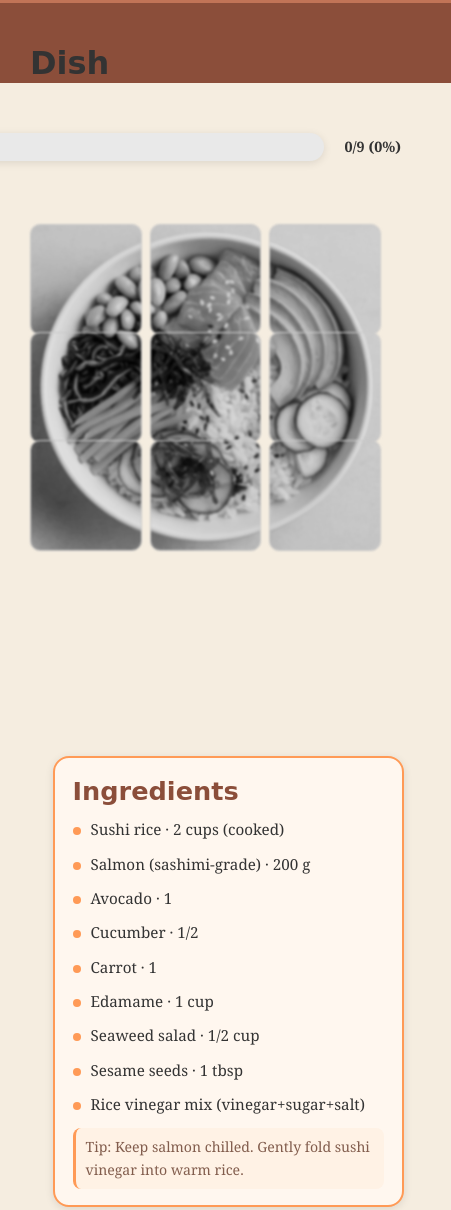
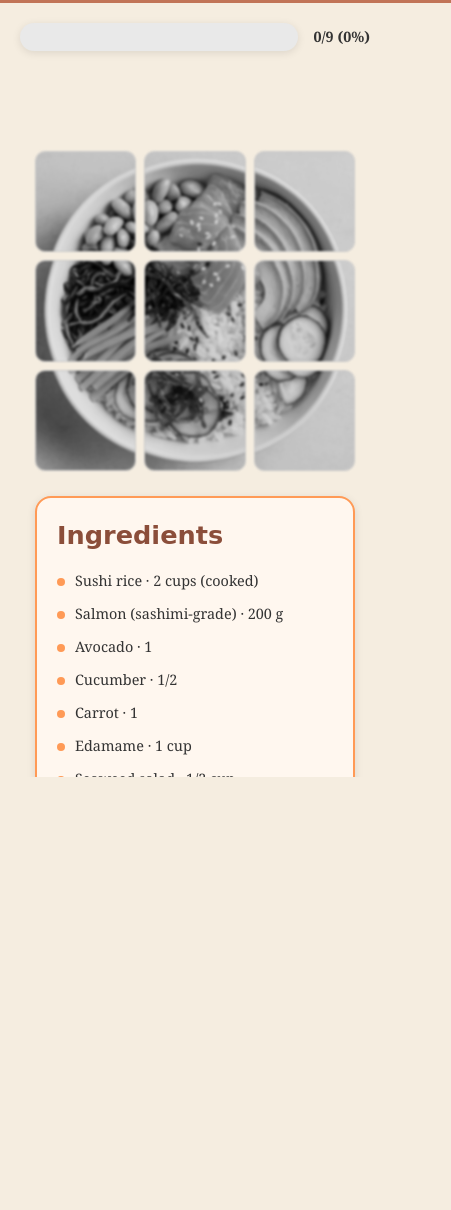
Before and after one commit to YanjieBu/3500-Design-Prototype, a plain HTML site: page mission.html in a window 390 px wide. Shown: the part 67-1277 px from the top of the page, 451 px wide, since content can reach past the window. After the commit the page ends 844 px from the top, so only its background shows below. Drawn offline with Linux system fonts and the light colour scheme.

Commit message:
Update mission.css

```diff
--- a/css/mission.css
+++ b/css/mission.css
@@ -1,6 +1,6 @@
 .mission-container {
     display: grid;
-    grid-template-columns: 420px 1fr;
+    grid-template-columns: minmax(280px, 320px) 1fr;
     height: 100vh;
     padding-top: 70px;
     background: var(--cream);
@@ -14,12 +14,16 @@
     display: flex;
     flex-direction: column;
     gap: 20px;
+    overflow-y: auto;
 }
 
 .mission-title {
     font-family: 'Brush Script MT', cursive;
     font-size: 2em;
     margin-bottom: 30px;
+    white-space: normal;
+    overflow-wrap: anywhere;
+    word-break: break-word;
 }
 
 .mission-list {
@@ -47,6 +51,7 @@
     border: 3px solid white;
     border-radius: 50%;
     transition: all 0.3s;
+    flex-shrink: 0;
 }
 
 .mission-item.completed .circle {
@@ -54,48 +59,47 @@
     border-color: var(--accent-orange);
 }
 
-/* 右侧拼图 */
+/* 右侧内容区域 */
 .mission-content {
     background: var(--cream);
     display: flex;
     flex-direction: column;
     align-items: center;
-    justify-content: center;
-    gap: 30px;
-    padding: 30px;
+    padding: 30px 20px;
+    overflow-y: auto;
+    position: relative;
 }
 
-/* 进度条 */
-.mission-content {
-  position: relative;           /* 新增：用于放置右上角的进度条 */
+/* 右上角进度条 */
+.progress-wrap {
+    position: absolute;
+    top: 20px;
+    right: 30px;
+    width: min(400px, 35vw);
+    display: grid;
+    grid-template-columns: 1fr auto;
+    gap: 15px;
     align-items: center;
-  justify-content: flex-start;  /* 原来是 center，改为靠上 */
-  padding-top: 90px;            /* 给进度条留出空间 */
+    z-index: 10;
 }
 
-/* 右上角小进度条容器 */
-.progress-wrap {
-  position: absolute;
-  top: 50px;
-  right: 50px;
-  width: 480px;                 /* 小尺寸 */
-  display: grid;
-  grid-template-columns: 1fr auto;
-  gap: 20px;
-  align-items: center;
-}
-
-/* 缩小进度条 */
 .progress-bar {
     width: 100%;
-  height: 28px;                 /* 更薄 */
+    height: 28px;
     background: #e9e9e9;
     border-radius: 999px;
     overflow: hidden;
     box-shadow: var(--shadow-light);
 }
 
-/* 进度数值 */
+.progress-fill {
+    height: 100%;
+    width: 0%;
+    background: var(--accent-orange);
+    transition: width 0.4s ease-in-out;
+    border-radius: 999px;
+}
+
 .progress-text {
     font-size: 0.9rem;
     color: var(--text-primary);
@@ -103,135 +107,88 @@
     white-space: nowrap;
 }
 
-/* 进度条内部填充（缺这个就看不到增长效果） */
-.progress-fill {
-  height: 100%;
-  width: 0%;                      /* 初始为 0 */
-  background: var(--accent-orange);
-  transition: width 0.4s ease-in-out;
-  border-radius: 999px;           /* 和外层圆角保持一致，避免两端方块感 */
+/* 主要内容区域 - 横向布局 */
+.right-section {
+    display: flex;
+    align-items: flex-start;
+    justify-content: center;
+    gap: 30px;
+    flex-wrap: nowrap;
+    width: 100%;
+    max-width: 1400px;
+    margin-top: 80px;
 }
 
-
-
-/* 拼图网格 */
-/* 3×3 宫格 */
+/* 拼图网格 - 保持正方形 */
 .puzzle-grid {
-  margin-top: 100px;
-  margin-right:40px;
+    flex: 0 0 auto;
+    width: min(400px, 35vw);
+    aspect-ratio: 1/1;
     display: grid;
-  grid-template-columns: repeat(3, clamp(100px, 12vw, 300px));
-  grid-template-rows: repeat(3, clamp(100px, 12vw, 300px));
+    grid-template-columns: repeat(3, 1fr);
+    grid-template-rows: repeat(3, 1fr);
     gap: 8px;
 }
 
-/* 基础（所有格子同一张图，不同位置），先做灰白+轻模糊 */
 .puzzle-piece {
-  background-image: url("../PromotionalMaterial/sushi-bowl.jpg"); /* ← 路径 */
+    background-image: url("../PromotionalMaterial/sushi-bowl.jpg");
     background-repeat: no-repeat;
-  background-size: 300% 300%;  /* 把整张图切成 3×3 块 */
+    background-size: 300% 300%;
     filter: grayscale(100%) blur(1px) brightness(0.9);
     border: 1px solid var(--gray-light);
     border-radius: 10px;
     transition: filter 0.35s ease;
+    aspect-ratio: 1/1;
 }
 
-/* 各块对应的原图位置（1~9） */
-.puzzle-piece[data-id="1"] { background-position:   0%   0%; }
-.puzzle-piece[data-id="2"] { background-position:  50%   0%; }
-.puzzle-piece[data-id="3"] { background-position: 100%   0%; }
-.puzzle-piece[data-id="4"] { background-position:   0%  50%; }
-.puzzle-piece[data-id="5"] { background-position:  50%  50%; }
-.puzzle-piece[data-id="6"] { background-position: 100%  50%; }
-.puzzle-piece[data-id="7"] { background-position:   0% 100%; }
-.puzzle-piece[data-id="8"] { background-position:  50% 100%; }
+/* 各块对应的原图位置 */
+.puzzle-piece[data-id="1"] { background-position: 0% 0%; }
+.puzzle-piece[data-id="2"] { background-position: 50% 0%; }
+.puzzle-piece[data-id="3"] { background-position: 100% 0%; }
+.puzzle-piece[data-id="4"] { background-position: 0% 50%; }
+.puzzle-piece[data-id="5"] { background-position: 50% 50%; }
+.puzzle-piece[data-id="6"] { background-position: 100% 50%; }
+.puzzle-piece[data-id="7"] { background-position: 0% 100%; }
+.puzzle-piece[data-id="8"] { background-position: 50% 100%; }
 .puzzle-piece[data-id="9"] { background-position: 100% 100%; }
 
-/* 完成后只改滤镜（千万别再覆盖 background* 属性） */
 .puzzle-piece.active {
     filter: grayscale(0) blur(0) brightness(1);
     border-color: var(--accent-orange);
     box-shadow: 0 0 0 2px rgba(255,154,86,0.25);
 }
 
-/* 头像竖排区域 */
-.avatar-column {
-  display: flex;
-  flex-direction: column;
-  align-items: center;
-  gap: 28px;
-  margin-left: 0;           /* 不再需要硬 margin */
-  min-width: 140px;         /* 按头像尺寸调整 */
-  height: auto;
-}
-
-/* 单个头像 */
-.avatar {
-  width: 200px;
-  height: 200px;
-  border-radius: 50%;
-  margin: 30px 0;
-  border: 3px solid #f5b37d;  /* 和你整体暖橙色调协调 */
-  transition: transform 0.3s ease, box-shadow 0.3s ease;
-  cursor: pointer;
-}
-
-/* hover 动效 */
-.avatar:hover {
-  transform: scale(1.05);
-  box-shadow: 0 0 12px rgba(245, 179, 125, 0.6);
-}
-
-.right-section {
-  display: flex;
-  align-items: flex-start;
-  justify-content: center;  /* 或 space-between，按你喜好 */
-  gap: 28px;                /* 三列之间的自然间距 */
-  flex-wrap: nowrap;
-}
-
-/* 右侧区域横排：拼图 | 信息栏 | 头像列 */
-.right-section {
-  display: flex;
-  align-items: flex-start;
-  gap: 28px;                 /* 三列之间的间距 */
-  flex-wrap: nowrap;
-}
-
 /* 信息栏卡片 */
 .info-panel {
-  width: 300px;             /* 你可调成 240~300 */
+    flex: 0 0 auto;
+    width: min(280px, 25vw);
     background: #fff7ef;
     border: 2px solid var(--accent-orange);
     border-radius: 16px;
-  padding: 16px 18px;
+    padding: 20px;
     box-shadow: var(--shadow-light);
-  margin-top:100px;         /* 与拼图顶对齐（可微调） */
-  margin-left: 5px;
-  position: sticky;         /* 可选：滚动时固定在视口内 */
-  top: 110px;
+    max-height: min(600px, 70vh);
+    overflow-y: auto;
 }
 
-/* 标题用主页同款手写体 */
 .info-title {
     font-family: 'Brush Script MT', cursive;
     font-size: 1.6rem;
     color: var(--primary-brown);
-  margin: 0 0 8px 0;
+    margin: 0 0 15px 0;
 }
 
-/* 食材列表 */
 .ing-list {
     list-style: none;
     margin: 0;
     padding: 0;
-  display: grid;
-  row-gap: 10px;
+    display: flex;
+    flex-direction: column;
+    gap: 10px;
     color: var(--text-primary);
-  font-size: 0.95rem;
+    font-size: 0.9rem;
 }
 
-/* 自定义圆点 */
 .ing-list .dot {
     display: inline-block;
     width: 8px;
@@ -242,29 +199,40 @@
     vertical-align: middle;
 }
 
-/* 备注 */
 .note {
-  margin-top: 12px;
-  font-size: 0.88rem;
+    margin-top: 15px;
+    font-size: 0.85rem;
     color: #825d4d;
     background: #fff2e5;
     border-left: 3px solid var(--accent-orange);
-  padding: 8px 10px;
+    padding: 10px;
     border-radius: 8px;
 }
 
-/* ===== Modal ===== */
-.modal-backdrop {
-  position: fixed;
-  inset: 0;
-  background: rgba(0,0,0,.35);
-  display: none;                 /* 默认隐藏 */
+/* 头像列 */
+.avatar-column {
+    flex: 0 0 auto;
+    display: flex;
+    flex-direction: column;
     align-items: center;
-  justify-content: center;
-  z-index: 999;                  /* 盖在最上层 */
+    gap: 20px;
 }
 
-/* ===== Modal ===== */
+.avatar {
+    width: min(140px, 12vw);
+    height: min(140px, 12vw);
+    border-radius: 50%;
+    border: 3px solid #f5b37d;
+    transition: transform 0.3s ease, box-shadow 0.3s ease;
+    cursor: pointer;
+}
+
+.avatar:hover {
+    transform: scale(1.05);
+    box-shadow: 0 0 12px rgba(245, 179, 125, 0.6);
+}
+
+/* Modal 样式 */
 .modal-backdrop {
     position: fixed;
     inset: 0;
@@ -274,44 +242,13 @@
     justify-content: center;
     z-index: 999;
 }
-.modal-backdrop.show { display: flex; }
 
-.modal {
-  width: min(92vw, 480px);
-  background: #fff7ef;
-  border: 2px solid var(--accent-orange);
-  border-radius: 18px;
-  box-shadow: var(--shadow-light);
-  padding: 22px 22px 18px;
-  text-align: center;
-  animation: pop .24s ease-out;
-}
-.modal h2 { margin: 0 0 8px; color: var(--primary-brown); font-family: 'Brush Script MT', cursive; font-size: 2rem; }
-.modal p { margin: 0 0 16px; color: var(--text-primary); }
-.modal-actions { display: flex; gap: 10px; justify-content: center; }
-
-.btn { padding: 10px 16px; border-radius: 999px; border: none; cursor: pointer; font-weight: 600; }
-.btn-primary   { background: var(--accent-orange); color: #fff; }
-.btn-secondary { background: #e9e1d8; color: var(--primary-brown); }
-
-@keyframes pop { from { transform: scale(.97); opacity: 0; } to { transform: scale(1); opacity: 1; } }
-body.modal-open { overflow: hidden; }
-
-/* Celebration Modal */
-.modal-backdrop {
-  position: fixed;
-  inset: 0;
-  background: rgba(0, 0, 0, 0.35);
-  display: none;
-  align-items: center;
-  justify-content: center;
-  z-index: 999;
+.modal-backdrop.show {
+    display: flex;
 }
 
-.modal-backdrop.show { display: flex; }
-
 .modal.celebration {
-  width: 500px;
+    width: min(500px, 90vw);
     background: #fffaf2;
     border: 2px solid var(--accent-orange);
     border-radius: 16px;
@@ -332,21 +269,17 @@ body.modal-open { overflow: hidden; }
 .modal-header h2 {
     color: var(--primary-brown);
     font-family: "Brush Script MT", cursive;
-  font-size: 2.4rem;
+    font-size: 2rem;
     margin: 0;
 }
 
-.pan-icon {
-  width: 40px;
-  height: 40px;
-}
-
 .celebration-img {
-  width: 240px;
+    width: min(240px, 60vw);
     margin: 20px auto;
     cursor: grab;
     border-radius: 12px;
     transition: transform 0.2s ease;
+    display: block;
 }
 
 .celebration-img:active {
@@ -368,15 +301,16 @@ body.modal-open { overflow: hidden; }
     display: flex;
     justify-content: center;
     gap: 12px;
-  margin-top: 12px;
+    margin-top: 15px;
 }
 
 .btn {
-  padding: 10px 16px;
+    padding: 10px 20px;
     border-radius: 999px;
     border: none;
     cursor: pointer;
     font-weight: 600;
+    font-size: 0.95rem;
 }
 
 .btn-primary {
@@ -389,7 +323,6 @@ body.modal-open { overflow: hidden; }
     color: var(--primary-brown);
 }
 
-/* 拖拽目标区域 */
 .drop-zone {
     position: absolute;
     bottom: 40px;
@@ -397,14 +330,15 @@ body.modal-open { overflow: hidden; }
     background: #f3ece5;
     border: 2px dashed var(--accent-orange);
     border-radius: 10px;
-  width: 280px;
+    width: min(280px, 80%);
     height: 60px;
-  text-align: center;
-  line-height: 60px;
+    display: flex;
+    align-items: center;
+    justify-content: center;
     font-weight: bold;
     color: var(--primary-brown);
     font-family: 'Brush Script MT', cursive;
-  pointer-events: none;
+    pointer-events: all;
     opacity: 0.8;
 }
 
@@ -413,194 +347,90 @@ body.modal-open { overflow: hidden; }
     to { transform: scale(1); opacity: 1; }
 }
 
-/* Celebration Modal */
-.modal-backdrop {
-  position: fixed;
-  inset: 0;
-  background: rgba(0, 0, 0, 0.35);
-  display: none;
-  align-items: center;
-  justify-content: center;
-  z-index: 999;
+body.modal-open {
+    overflow: hidden;
 }
 
-.modal-backdrop.show { display: flex; }
-
-.modal.celebration {
-  width: 500px;
-  background: #fffaf2;
-  border: 2px solid var(--accent-orange);
-  border-radius: 16px;
-  box-shadow: 0 8px 20px rgba(0, 0, 0, 0.15);
-  text-align: center;
-  padding: 20px;
-  animation: pop 0.25s ease-out;
-  position: relative;
+/* iPad Pro 横屏优化 (1366px × 1024px) */
+@media (min-width: 1200px) and (max-width: 1400px) {
+    .puzzle-grid {
+        width: min(380px, 32vw);
     }
 
-.modal-header {
-  display: flex;
-  align-items: center;
-  justify-content: center;
-  gap: 10px;
+    .info-panel {
+        width: min(260px, 23vw);
     }
 
-.modal-header h2 {
-  color: var(--primary-brown);
-  font-family: "Brush Script MT", cursive;
-  font-size: 2.4rem;
-  margin: 0;
+    .avatar {
+        width: min(120px, 10vw);
+        height: min(120px, 10vw);
+    }
 }
 
-.pan-icon {
-  width: 40px;
-  height: 40px;
+/* iPad Pro 竖屏或更小屏幕 */
+@media (max-width: 1199px) {
+    .mission-container {
+        grid-template-columns: 260px 1fr;
     }
 
-.celebration-img {
-  width: 240px;
-  margin: 20px auto;
-  cursor: grab;
-  border-radius: 12px;
-  transition: transform 0.2s ease;
+    .right-section {
+        flex-wrap: wrap;
+        justify-content: center;
+        gap: 25px;
     }
 
-.celebration-img:active {
-  cursor: grabbing;
-  transform: scale(1.05);
+    .puzzle-grid {
+        width: min(350px, 70vw);
     }
 
-.celebration-text {
-  font-size: 1rem;
-  color: #4a3b2a;
+    .info-panel {
+        width: min(350px, 70vw);
     }
 
-.celebration-text span {
-  color: #999;
-  font-size: 0.9rem;
+    .avatar-column {
+        flex-direction: row;
+        width: 100%;
+        justify-content: center;
+        gap: 15px;
     }
 
-.modal-actions {
-  display: flex;
-  justify-content: center;
-  gap: 12px;
-  margin-top: 12px;
+    .avatar {
+        width: 100px;
+        height: 100px;
     }
 
-.btn {
-  padding: 10px 16px;
-  border-radius: 999px;
-  border: none;
-  cursor: pointer;
-  font-weight: 600;
+    .progress-wrap {
+        position: static;
+        width: 100%;
+        max-width: 400px;
+        margin: 0 auto 20px;
     }
 
-.btn-primary {
-  background: var(--accent-orange);
-  color: #fff;
+    .mission-content {
+        padding-top: 20px;
+    }
 }
 
-.btn-secondary {
-  background: #e9e1d8;
-  color: var(--primary-brown);
+/* 小屏幕手机 */
+@media (max-width: 768px) {
+    .mission-container {
+        grid-template-columns: 1fr;
     }
 
-/* 拖拽目标区域 */
-.drop-zone {
-  position: absolute;
-  bottom: 40px;
-  left: 40px;
-  background: #f3ece5;
-  border: 2px dashed var(--accent-orange);
-  border-radius: 10px;
-  width: 280px;
-  height: 60px;
-  text-align: center;
-  line-height: 60px;
-  font-weight: bold;
-  color: var(--primary-brown);
-  font-family: 'Brush Script MT', cursive;
-  pointer-events: none;
-  opacity: 0.8;
+    .mission-sidebar {
+        display: none;
     }
 
-@keyframes pop {
-  from { transform: scale(0.95); opacity: 0; }
-  to { transform: scale(1); opacity: 1; }
+    .puzzle-grid {
+        width: min(320px, 85vw);
     }
 
-
-/* ===== Fix 1: 左侧标题可换行、不截断 ===== */
-.mission-container{
-  /* 给左栏一个更安全的最小宽度，同时保持自适应 */
-  grid-template-columns: minmax(260px, 24vw) 1fr;
+    .info-panel {
+        width: min(320px, 85vw);
     }
 
-.mission-sidebar{
-  overflow: auto;                     /* 内容多时可滚动，避免被裁切 */
+    .avatar {
+        width: 80px;
+        height: 80px;
     }
-
-.mission-title,
-.mission-sidebar h1,
-.mission-sidebar h2,
-.mission-sidebar h3{
-  white-space: normal;                /* 允许换行 */
-  overflow-wrap: anywhere;            /* 长单词/长串字符可断开 */
-  word-break: break-word;             /* 保险：必要时强制断词 */
-  hyphens: auto;                      /* 支持自动连字符（可用时） */
 }
-
-/* ===== Fix 2: 拼图保持完美正方形 ===== */
-/* 右侧区域仍然可换行，但拼图整体用 aspect-ratio 锁定为 1:1 */
-.right-section{
-  display: flex;
-  align-items: flex-start;
-  justify-content: center;
-  gap: clamp(12px, 2vw, 28px);
-  flex-wrap: wrap;
-}
-
-.puzzle-grid{
-  /* 让拼图在行内占据一个“盒子”，宽度随屏幕变化，上限不挤爆 */
-  flex: 1 1 420px;                    /* 最小理想宽度 420px，可缩可增 */
-  width: clamp(320px, 42vw, 520px);   /* 横屏 iPad Pro 约 1366px 时，大约 570px 左右 */
-  max-width: 100%;
-  aspect-ratio: 1/1;                  /* 整体严格正方形 */
-  display: grid;
-  grid-template-columns: repeat(3, 1fr);
-  gap: 8px;
-  margin-top: clamp(24px, 6vh, 72px);
-}
-
-/* 每一块也锁定为正方形，避免由行高导致的拉伸 */
-.puzzle-piece{
-  aspect-ratio: 1/1;
-  background-size: 300% 300%;         /* 仍保持 3x3 切图逻辑 */
-  border-radius: 10px;
-}
-
-/* 信息卡和头像列的自适应宽高，确保不会压缩拼图盒子 */
-.info-panel{
-  width: clamp(220px, 22vw, 280px);
-}
-
-.avatar-column{
-  gap: clamp(12px, 2vw, 28px);
-}
-.avatar{
-  width: clamp(80px, 10vw, 140px);
-  height: clamp(80px, 10vw, 140px);
-}
-
-/* ===== iPad 竖屏/窄屏时的堆叠顺序与更紧凑尺寸 ===== */
-@media (max-width: 1024px){
-  .mission-container{ grid-template-columns: minmax(240px, 26vw) 1fr; }
-  .puzzle-grid{ width: clamp(300px, 56vw, 480px); }
-}
-@media (max-width: 820px){
-  .mission-container{ grid-template-columns: 1fr; }
-  .right-section{ flex-direction: column; align-items: center; }
-  .puzzle-grid{ width: min(90vw, 420px); }
-  .info-panel{ width: min(90vw, 360px); }
-  .avatar-column{ flex-direction: row; justify-content: center; }
-}
```
Lines whose indentation alone changed are shown as unchanged.
